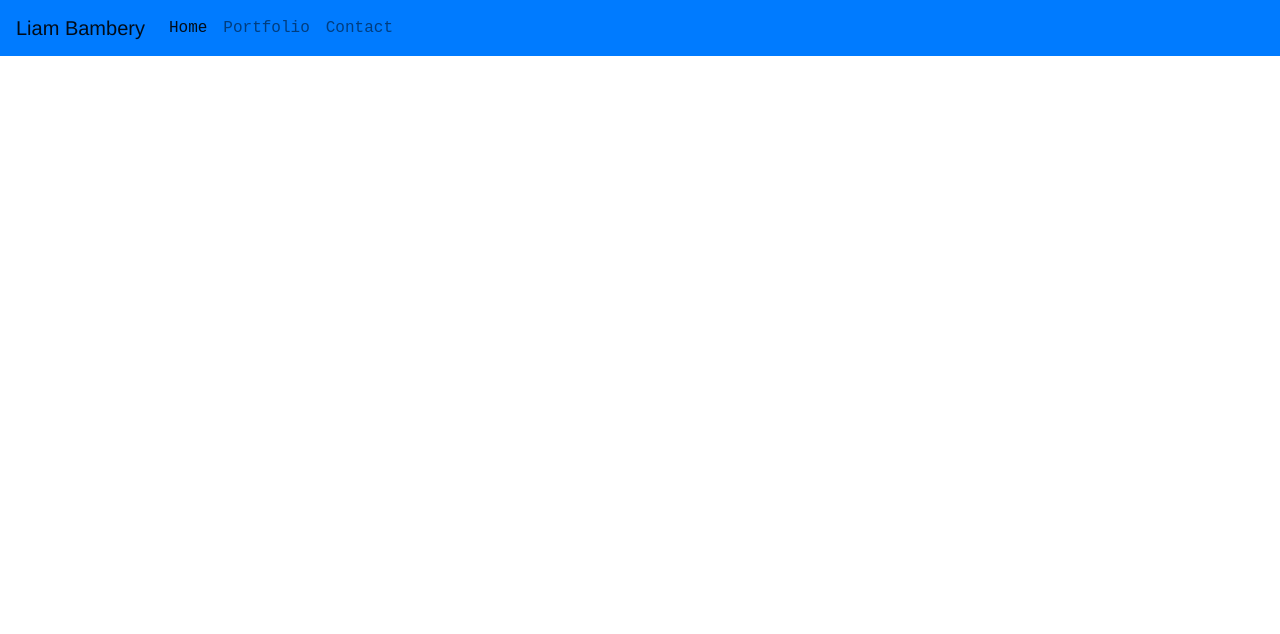
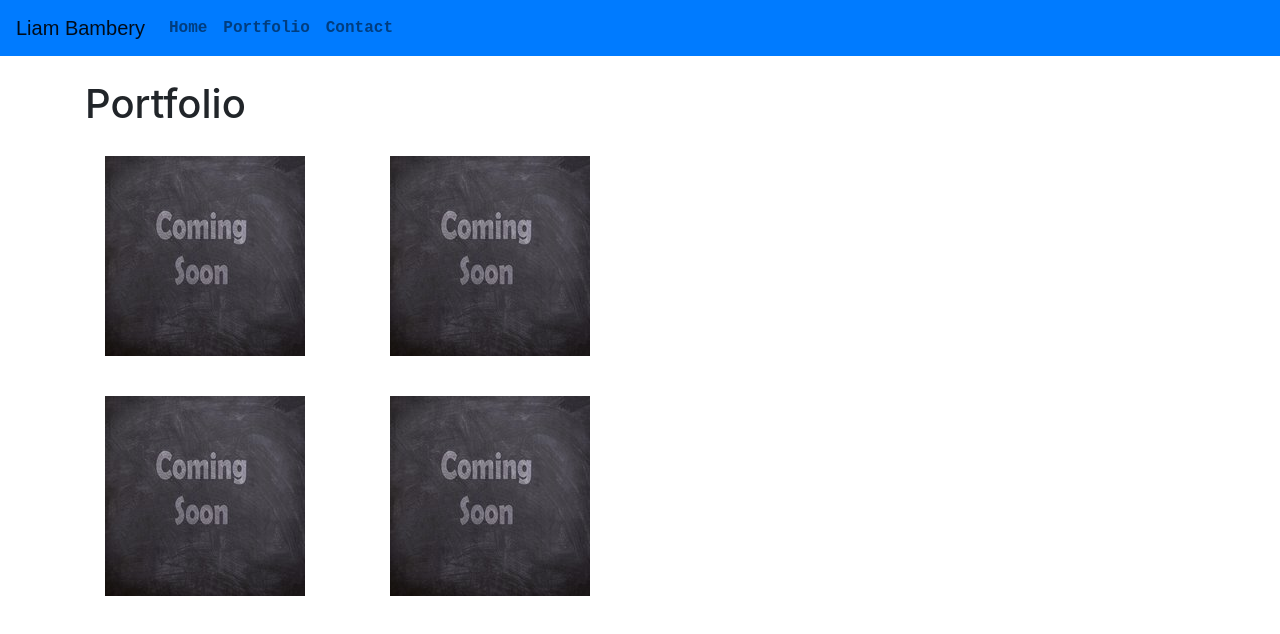
Before and after one commit to liambambery23/Portfolio, a plain HTML site: page portfolio.html in a window 1280 px wide. Drawn offline with nearby package versions, Linux system fonts and the light colour scheme.

Commit message:
added coming soon  images and links to the portfolio page

```diff
--- a/portfolio.html
+++ b/portfolio.html
@@ -20,7 +20,7 @@
 
         <div class="collapse navbar-collapse" id="navbarNav">
           <ul class="navbar-nav mr-auto mt-2 mt-lg-0">
-            <li class="nav-item active">
+            <li class="nav-item">
               <a class="nav-link" href="index.html">Home <span class="sr-only">(current)</span></a>
             </li>
             <li class="nav-item">
@@ -33,5 +33,53 @@
         </div>
       </nav>
 
+    </br>
+
+    <section class="container">
+        <div class="row">
+            <header class="col-md-12">
+                <h1>Portfolio</h1>
+            </header>
+        </div>
+        <div class="row">
+            <div class="col-md-6" id="portfolio">
+            <div class="row">
+                <div class="col-md-6">
+                    <div class="thumbnail">
+                        <a href="#">
+                          <img src="assets/images/coming-soon.jpg" alt="Coming Soon">
+                        </a>
+                    </div>
+                </div>
+                <div class="col-md-6">
+                    <div class="thumbnail">
+                        <a href="#">
+                        <img src="assets/images/coming-soon.jpg" alt="Coming Soon">
+                        </a>
+                    </div>
+                </div>
+            </div>
+            <div class="row">
+                <div class="col-md-6">
+                    <div class="thumbnail">
+                        <a href="#">
+                            <img src="assets/images/coming-soon.jpg" alt="Coming Soon">
+                        </a>
+                    </div>
+                </div>
+                <div class="col-md-6">
+                    <div class="thumbnail">
+                        <a href="#">
+                            <img src="assets/images/coming-soon.jpg" alt="Coming Soon">
+                        </a>
+                    </div>
+                </div>
+            </div>
+        </div>
+            <div class="col-md-6"></div>
+        </div>
+        </div>
+    </section>
+
 </body>
 </html>
--- a/style.css
+++ b/style.css
@@ -1,14 +1,21 @@
 .navbar-brand {
-    font-family: 'Franklin Gothic Medium', 'Arial Narrow', Arial, sans-serif;
+    font-family: Arial, Helvetica, sans-serif;
 }
 
 .nav-item {
     font-family: 'Courier New', Courier, monospace;
+    font-weight: bold;
 }
 
 #contact-form {
     background-color: lightgray;
     padding: 20px;
+}
+
+
+
+#portfolio img {
+    margin: 20px;
 }
 
 
```
Also changed, not shown: assets/images/Liam-Bambery.jpg, assets/images/coming-soon.jpg (added).
